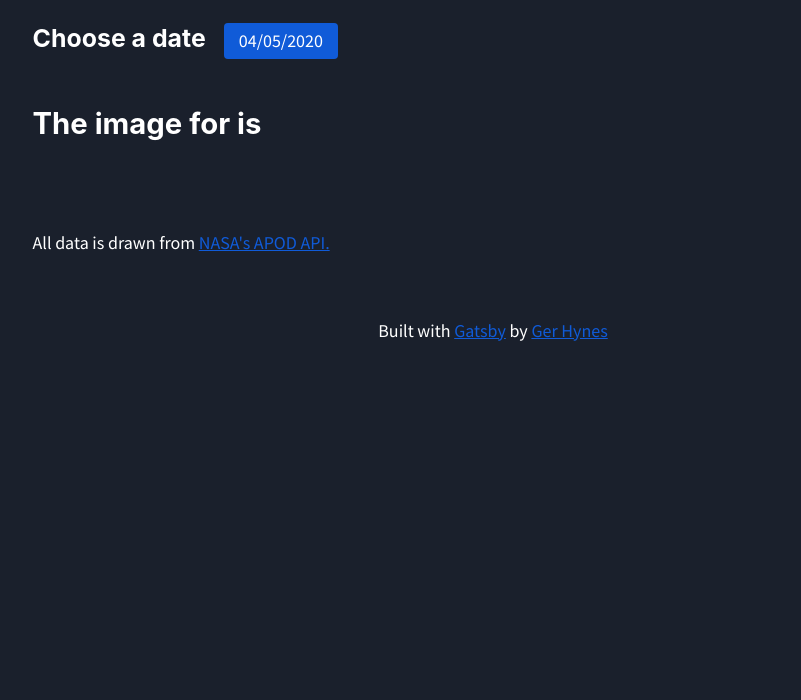
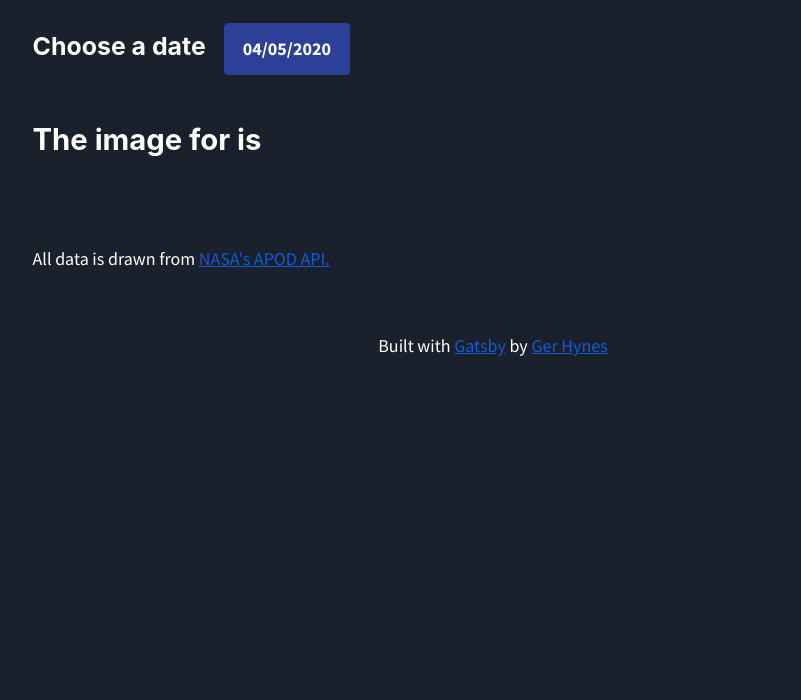
Before and after one commit to gerhynes/nasa-apod, a Gatsby site: page / in a window 1280 px wide. Shown: the part 100-800 px from the top of the page, without its empty margins (147-948 px from the left). Built offline with nearby package versions, Linux system fonts and the light colour scheme; Gatsby itself is replaced by a stand-in of ours; no server answers.

Commit message:
Update button styles

```diff
--- a/src/components/astronomy.css
+++ b/src/components/astronomy.css
@@ -9,10 +9,16 @@
 
 .datepicker-input-btn {
   cursor: pointer;
-  padding: 5px 15px;
-  border: 0;
+  display: inline-flex;
+  align-items: center;
+  height: 52px;
+  padding-left: 1rem;
+  padding-right: 1rem;
+  border: 1px solid #2c4099;
   border-radius: 4px;
-  background-color: #105bd8;
+  background-color: #2c4099;
   font: inherit;
+  font-weight: 700;
   color: #fff;
+  line-height: 1;
 }
--- a/src/components/astronomy.js
+++ b/src/components/astronomy.js
@@ -20,7 +20,7 @@ export default function Astronomy() {
   const printDate = date => date.split("-").reverse().join("-")
 
   useEffect(() => {
-    const fetchImage = async () => {
+    const fetchMedia = async () => {
       const result = await axios.get(
         `https://api.nasa.gov/planetary/apod?api_key=TrOS4UtSVKBOtq0fzZL5PBrjUdtB4oDbgt5DFDdc&date=${searchDate}`
       )
@@ -40,7 +40,7 @@ export default function Astronomy() {
       setMediaUrl(url)
       setMediaType(media_type)
     }
-    fetchImage()
+    fetchMedia()
   }, [
     copyright,
     date,
```
